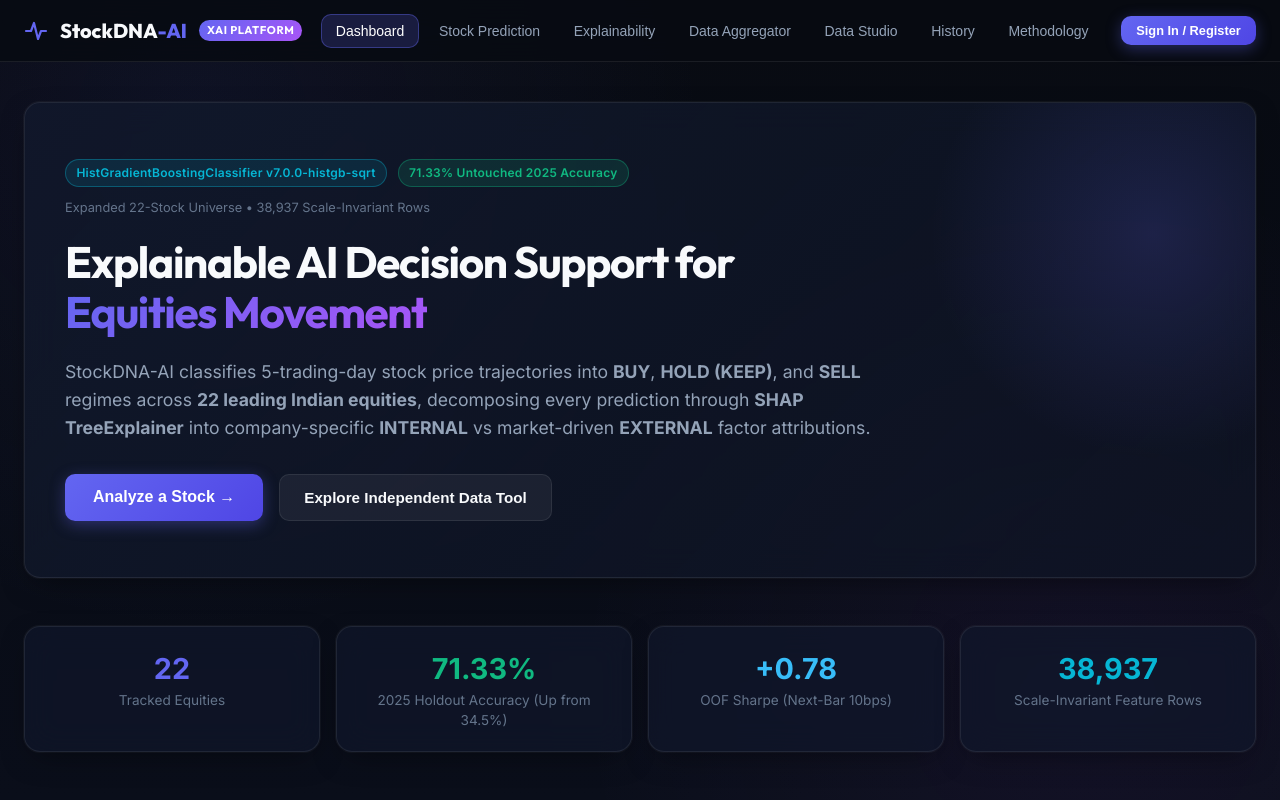
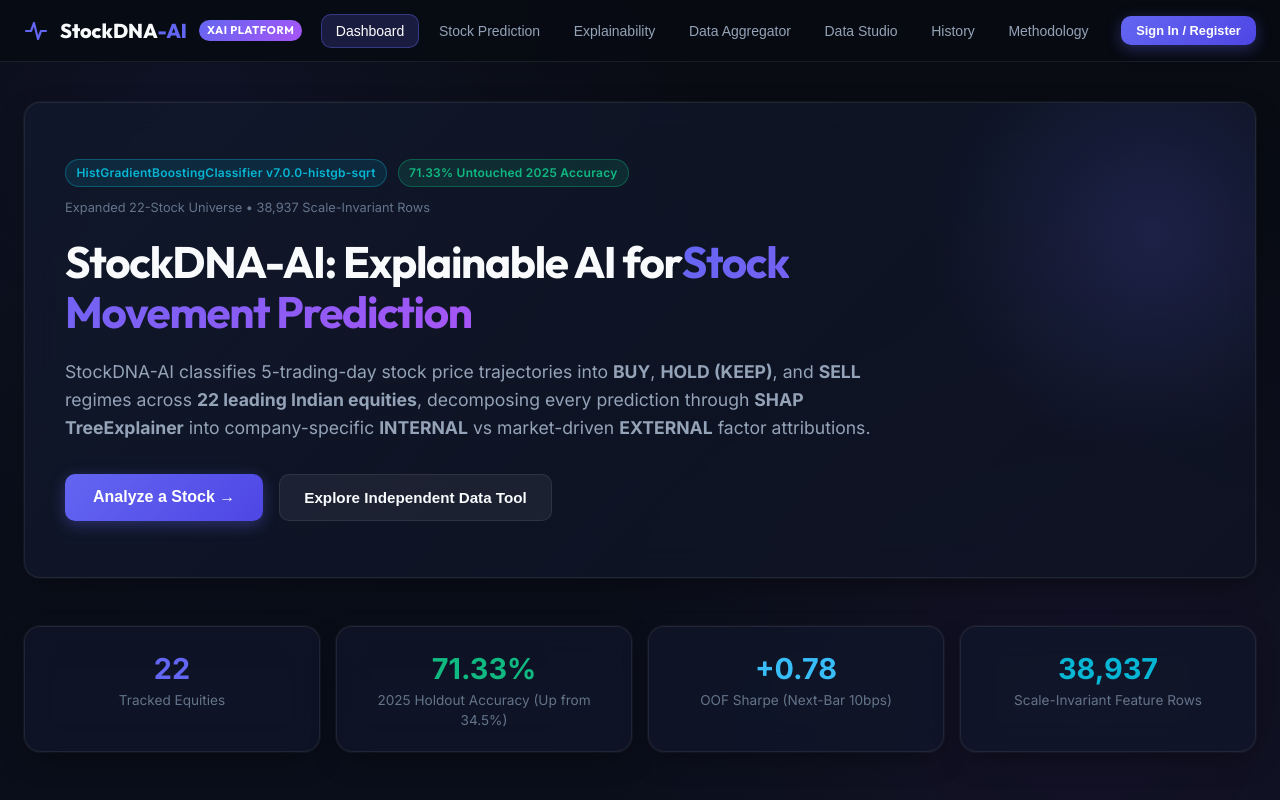
Before and after one commit to Tanushree-233/StockDNA-AI, a React (Vite) app in the folder frontend/: page / in a window 1280 px wide. Shown: the top 800 px of the page. Built offline with nearby package versions, Linux system fonts and the light colour scheme; no server answers.

Commit message:
Update heading and description for StockDNA-AI

```diff
--- a/frontend/src/pages/Home.jsx
+++ b/frontend/src/pages/Home.jsx
@@ -57,7 +57,7 @@ export default function Home({ onNavigate }) {
           </div>
 
           <h1 style={{ fontSize: '2.75rem', lineHeight: '1.15', letterSpacing: '-0.03em' }}>
-            Explainable AI Decision Support for <span style={{ background: 'linear-gradient(135deg, #6366F1, #A855F7)', WebkitBackgroundClip: 'text', WebkitTextFillColor: 'transparent' }}>Equities Movement</span>
+            StockDNA-AI: Explainable AI for<span style={{ background: 'linear-gradient(135deg, #6366F1, #A855F7)', WebkitBackgroundClip: 'text', WebkitTextFillColor: 'transparent' }}>Stock Movement Prediction</span>
           </h1>
 
           <p style={{ fontSize: '1.1rem', lineHeight: '1.6', color: 'var(--text-secondary)' }}>
```
